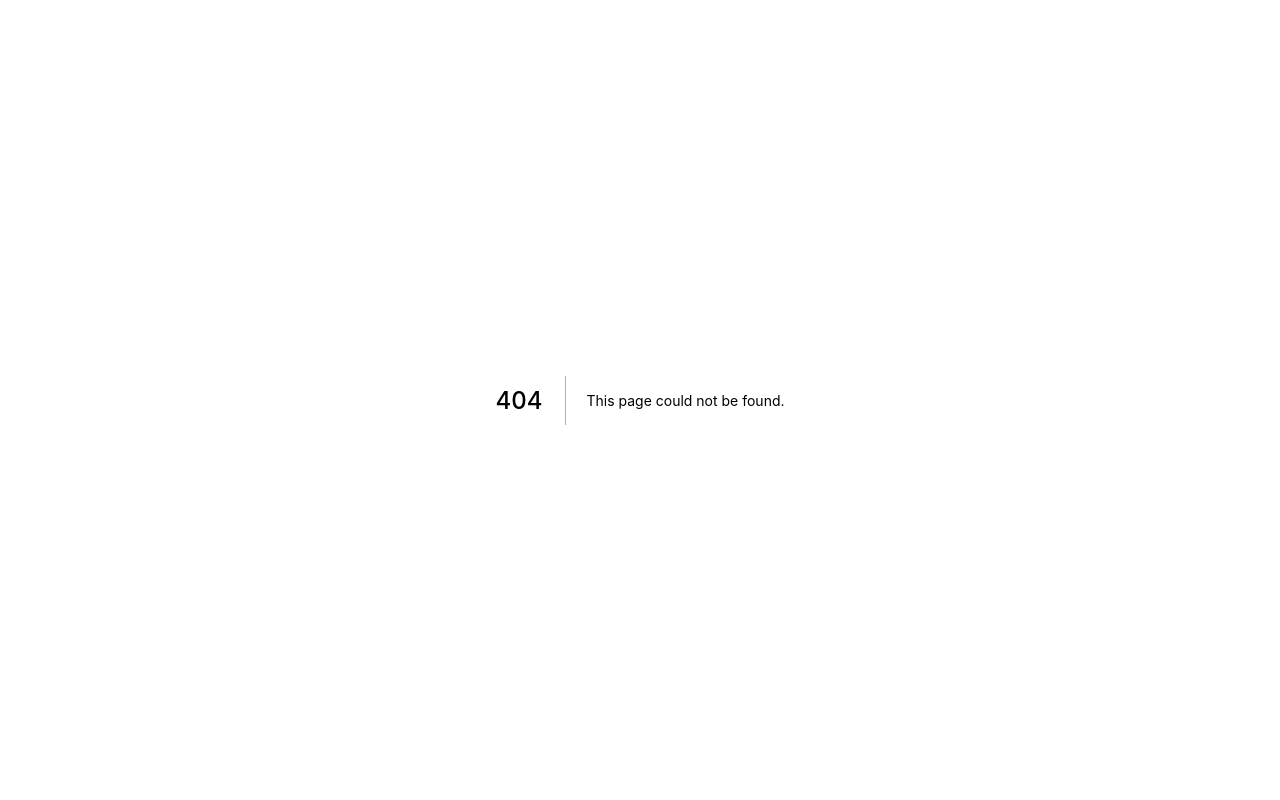
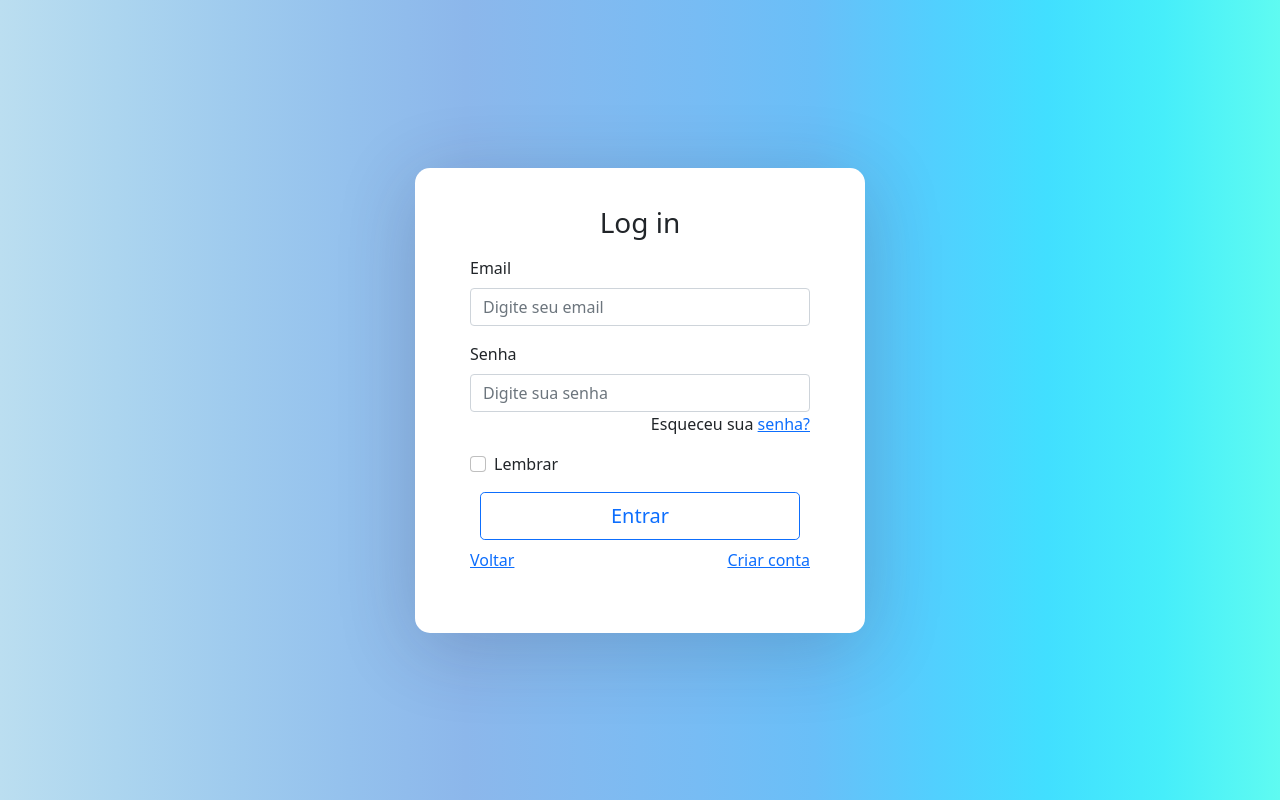
Before and after one commit to NikFG/evento_front, a Next.js app: page /login in a window 1280 px wide. Before the commit this address had no page. Built offline with nearby package versions, Linux system fonts and the light colour scheme.

Commit message:
feat: cria página do login

```diff
--- /dev/null
+++ b/pages/login/index.tsx
@@ -0,0 +1,11 @@
+import Navbar from "@components/Navbar";
+import LoginForm from "@components/LoginForm";
+
+export default function Login() {
+    return (
+        <>
+            <LoginForm/>
+        </>
+
+    );
+}
```
